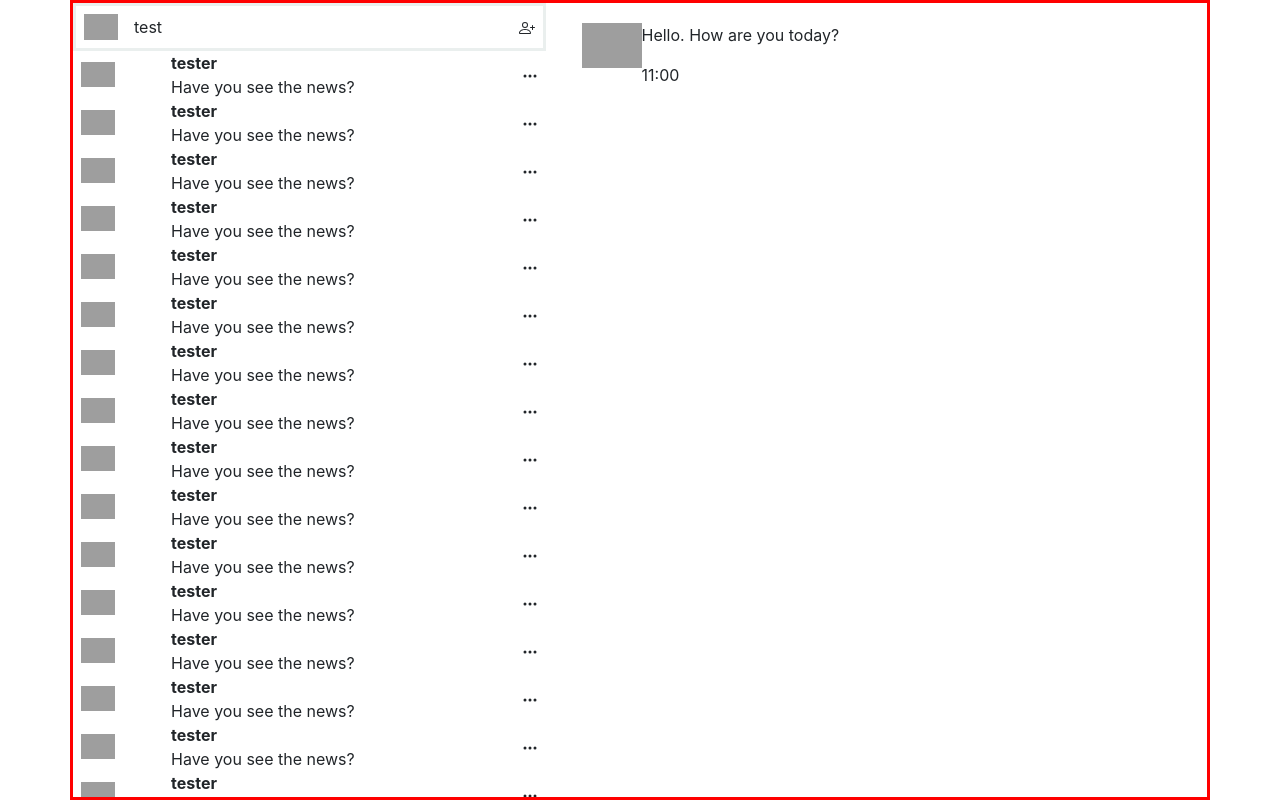
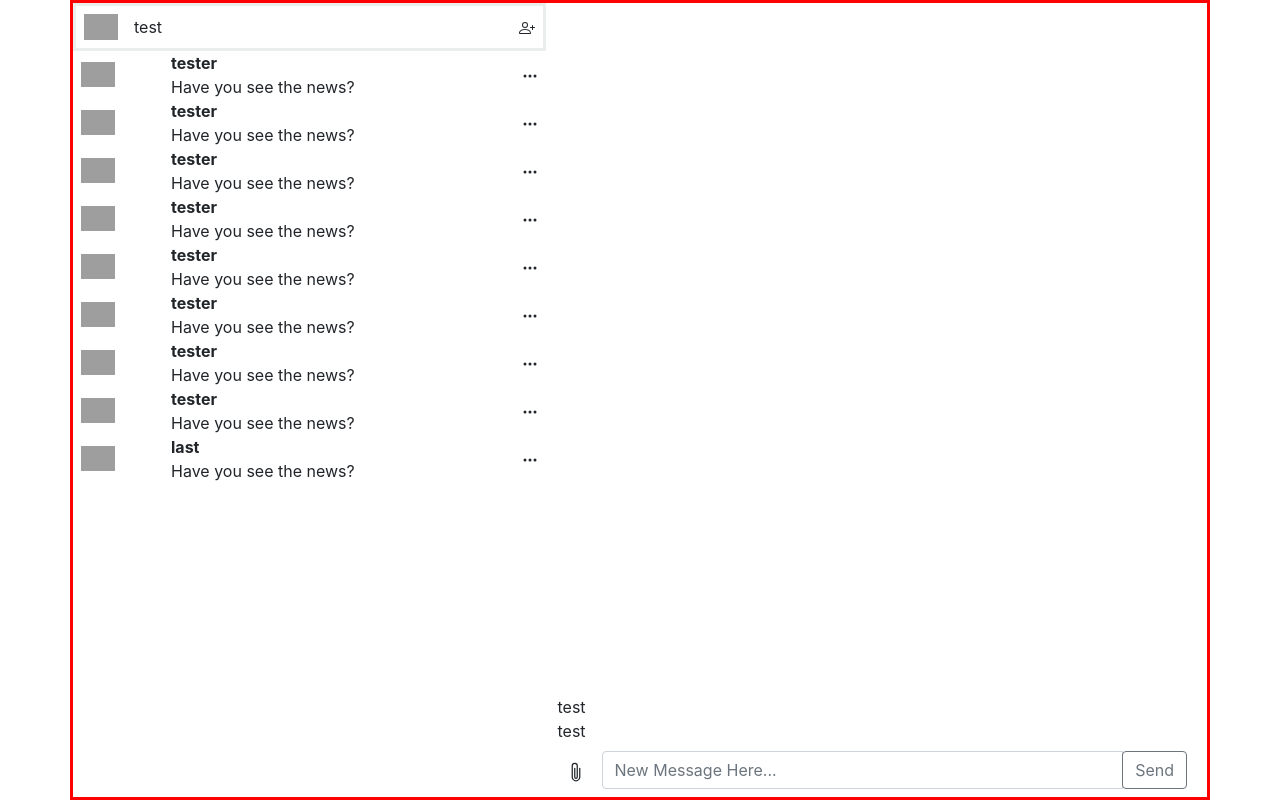
Before and after one commit to ofeknissan/advancedprogramming, a React (Create React App) app: page /chat in a window 1280 px wide. Built offline with nearby package versions, Linux system fonts and the light colour scheme; grey boxes are pictures that could not be loaded.

Commit message:
successful scroll bar in chat

```diff
--- a/src/Component/Chat/Chat.css
+++ b/src/Component/Chat/Chat.css
@@ -5,14 +5,26 @@
     position: relative;
 }
 
+.test {
+    flex-grow: 0
+}
+
 .contact-box{
-    max-height: 100%;
     overflow-y: scroll;
+    overflow: hidden;
+    flex-grow: 1;
+    position: relative;
 }
 
 .chat-box{
     padding-top: 20px;
 }
 
-.contacts{
+.contact-content{
+  position: absolute;
+  top: 0;
+  left: 0;
+  right: 0;
+  bottom: 0;
+  overflow: auto;
 }
--- a/src/Component/Chat/Chat.js
+++ b/src/Component/Chat/Chat.js
@@ -4,51 +4,47 @@ import "./Chat.css";
 import TextMessage from "../TextMessage/TextMessage";
 import UserDeatils from "../UserDeatils/UserDeatils";
 import ContactDetails from "../ContactDetails/ContactDetails";
+import ToolBox from "../ToolBox/ToolBox";
 const Chat = () => {
   /*
   let params = new URLSearchParams(document.location.search);
   const name = params.get("name");
   const userData = getUserData(name);
   */
-  const name ="test"
-  const userData= "test"
+  const name = "test";
+  const userData = "test";
   return (
     <div className="test">
       <div class="container full-chat-box">
         <div class="row h-100">
-          <div class="col-5 p-0 contact-box">
-            <UserDeatils img={userData.image}> {name} </UserDeatils>
-            <ContactDetails name="tester" img=""/>
-            <ContactDetails name="tester" img=""/>
-            <ContactDetails name="tester" img=""/>
-            <ContactDetails name="tester" img=""/>
-            <ContactDetails name="tester" img=""/>
-            <ContactDetails name="tester" img=""/>
-            <ContactDetails name="tester" img=""/>
-            <ContactDetails name="tester" img=""/>
-            <ContactDetails name="tester" img=""/>
-            <ContactDetails name="tester" img=""/>
-            <ContactDetails name="tester" img=""/>
-            <ContactDetails name="tester" img=""/>
-            <ContactDetails name="tester" img=""/>
-            <ContactDetails name="tester" img=""/>
-            <ContactDetails name="tester" img=""/>
-            <ContactDetails name="tester" img=""/>
-            <ContactDetails name="tester" img=""/>
-            <ContactDetails name="tester" img=""/>
-            <ContactDetails name="tester" img=""/>
-            <ContactDetails name="tester" img=""/>
-            <ContactDetails name="tester" img=""/>
-            <ContactDetails name="tester" img=""/>
-            <ContactDetails name="tester" img=""/>
-            <ContactDetails name="last" img=""/>
+        <div class="col-5 p-0">
+            <div class="d-flex flex-column h-100">
+            <div className="test"><UserDeatils img={userData.image}> {name} </UserDeatils></div>
+            <div className="contact-box">
+              <div className="contact-content">
+              <ContactDetails name="tester" img="" />
+              <ContactDetails name="tester" img="" />
+              <ContactDetails name="tester" img="" />
+              <ContactDetails name="tester" img="" />
+              <ContactDetails name="tester" img="" />
+              <ContactDetails name="tester" img="" />
+              <ContactDetails name="tester" img="" />
+              <ContactDetails name="tester" img="" />
+              <ContactDetails name="last" img="" />
+              </div>
             </div>
+            </div>
+          </div>
           <div class="col-7 chat-box">
-            <TextMessage></TextMessage>
+          <div class="d-flex flex-column-reverse h-100">
+            <ToolBox/>
+            <div>test</div>
+            <div>test</div>
+            </div>
           </div>
         </div>
       </div>
-      </div>
+    </div>
   );
 };
 
--- /dev/null
+++ b/src/Component/ToolBox/ToolBox.js
@@ -0,0 +1,37 @@
+import React from "react";
+
+const ToolBox = () => {
+  return (
+    <div class="d-flex flex-row align-items-center">
+      <div class="p-2">
+        <svg
+          xmlns="http://www.w3.org/2000/svg"
+          width="20"
+          height="20"
+          fill="currentColor"
+          class="bi bi-paperclip"
+          viewBox="0 0 16 16"
+        >
+          <path d="M4.5 3a2.5 2.5 0 0 1 5 0v9a1.5 1.5 0 0 1-3 0V5a.5.5 0 0 1 1 0v7a.5.5 0 0 0 1 0V3a1.5 1.5 0 1 0-3 0v9a2.5 2.5 0 0 0 5 0V5a.5.5 0 0 1 1 0v7a3.5 3.5 0 1 1-7 0V3z" />
+        </svg>
+      </div>
+      <div class="p-2 flex-grow-1 ">
+        <div class="input-group">
+          <input
+            type="text"
+            class="form-control"
+            placeholder="New Message Here..."
+            aria-describedby="basic-addon2"
+          />
+          <div class="input-group-append">
+            <button class="btn btn-outline-secondary" type="button">
+              Send
+            </button>
+          </div>
+        </div>
+      </div>
+    </div>
+  );
+};
+
+export default ToolBox;
--- a/src/Component/UserDeatils/UserDeatils.js
+++ b/src/Component/UserDeatils/UserDeatils.js
@@ -3,7 +3,7 @@ import "./UserDeatils.css"
 const UserDeatils = (props) => {
   return (
     <div class="d-flex bd-highlight align-items-center user-details-box">
-              <div class="p-2 user-img"><img src="../../../public/Images/user1.png"></img></div>
+              <div class="p-2 user-img"><img src={"/"+props.image}></img></div>
               <div class="p-2 bd-highlight">{props.children}</div>
               <div class="p-2 ms-auto bd-highlight">
                 <svg
```
Also changed, not shown: src/Component/ToolBox/Toolbox.css (added).
